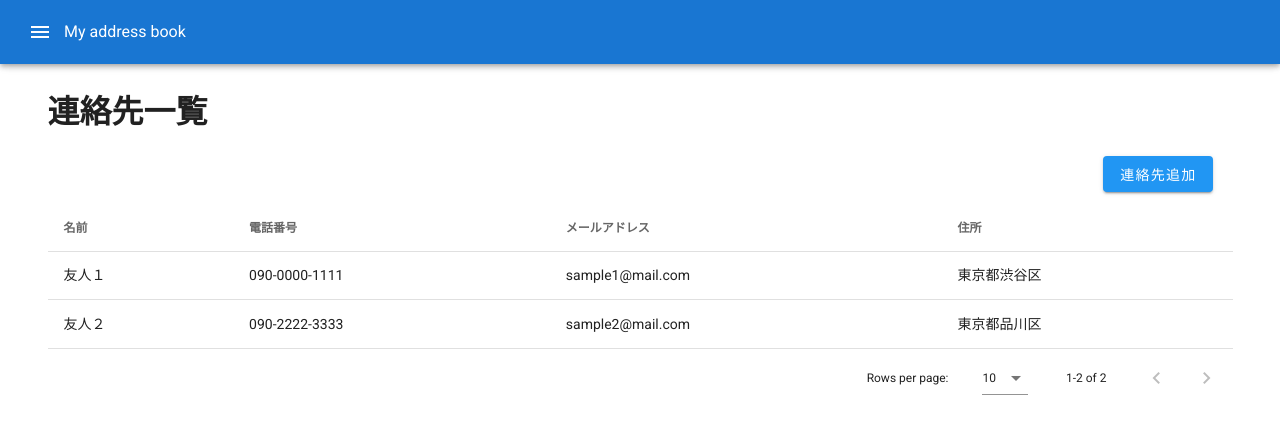
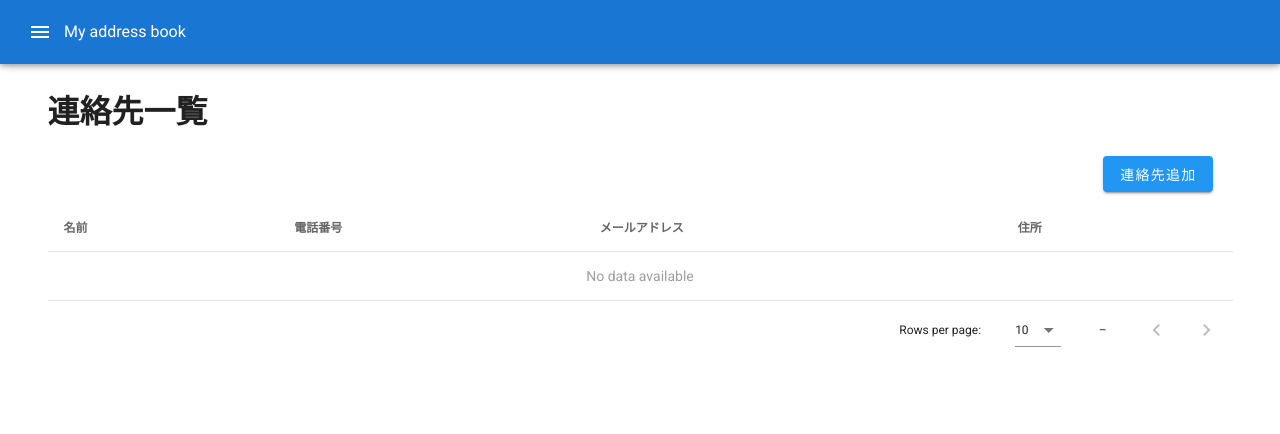
Before and after one commit to hanawtnb/address-book, a Vue app: page /addresses in a window 1280 px wide. Shown: the top 434 px of the page. Built offline with nearby package versions, Linux system fonts and the light colour scheme.

Commit message:
画面表示時にストアのアドレスを表示するように実装。

```diff
--- a/src/views/Addresses.vue
+++ b/src/views/Addresses.vue
@@ -27,6 +27,9 @@
 
 <script>
 export default {
+  created() {
+    this.addresses = this["$store"].state.addresses;
+  },
   data() {
     return {
       headers: [
@@ -35,20 +38,7 @@ export default {
         { text: "メールアドレス", value: "email" },
         { text: "住所", value: "address" },
       ],
-      addresses: [
-        {
-          name: "友人１",
-          tel: "090-0000-1111",
-          email: "sample1@mail.com",
-          address: "東京都渋谷区",
-        },
-        {
-          name: "友人２",
-          tel: "090-2222-3333",
-          email: "sample2@mail.com",
-          address: "東京都品川区",
-        },
-      ],
+      addresses: [],
     };
   },
 };
```
